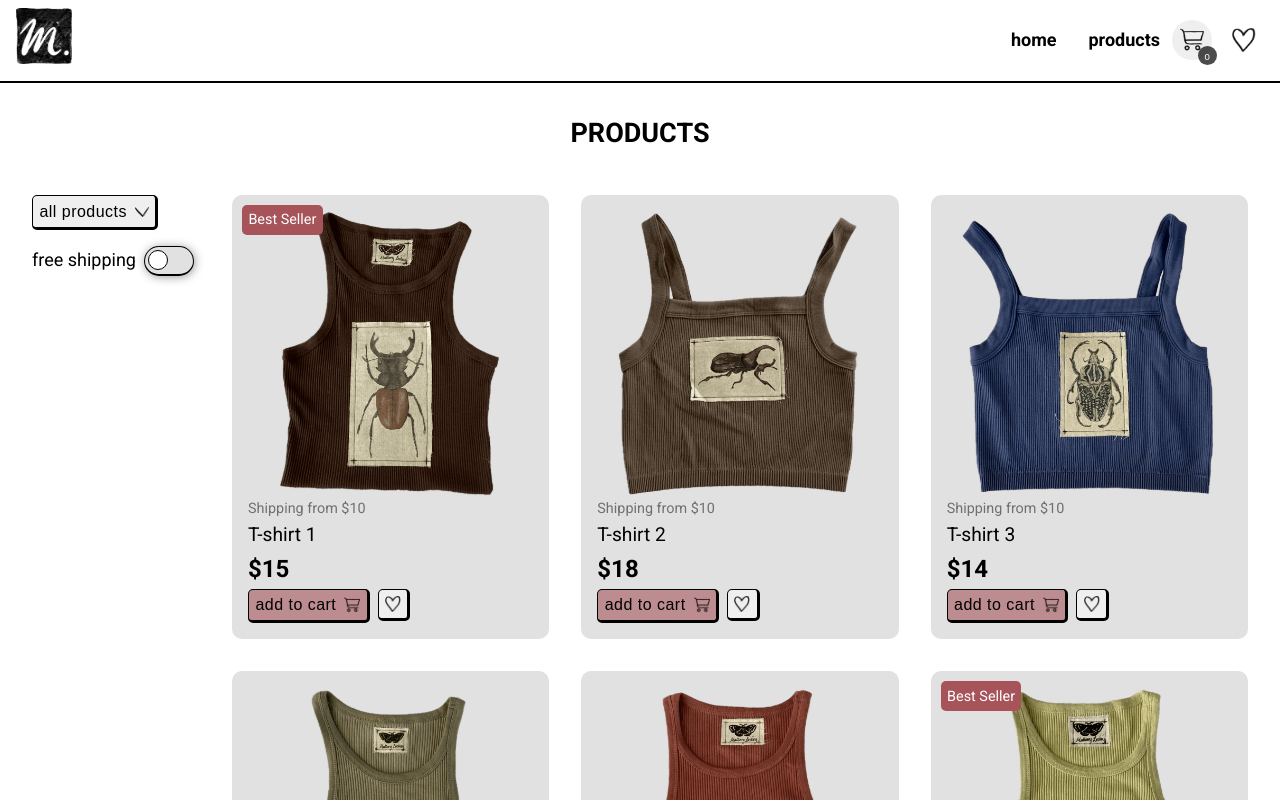
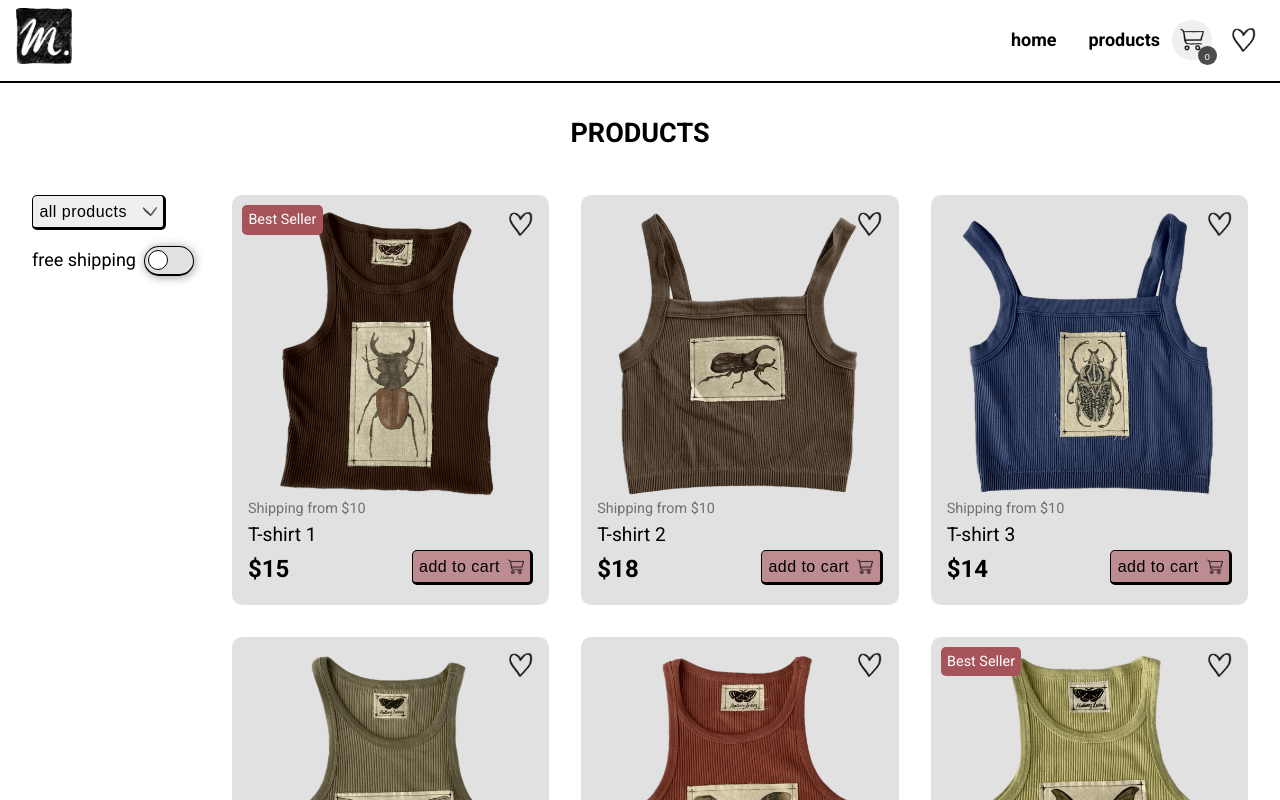
Before and after one commit to miranda-sanchez/motive-wear-ecommerce, a React (Create React App) app: page /products in a window 1280 px wide. Shown: the top 800 px of the page. Built offline with nearby package versions, Linux system fonts and the light colour scheme.

Commit message:
Add: changes in design of products

```diff
--- a/src/index.css
+++ b/src/index.css
@@ -261,9 +261,11 @@
   background-color: #e2e1e1;
   border-radius: 10px;
   text-transform: lowercase;
+  float: left;
 }
 .Products .selected-options-container li .delete-btn {
   background-color: #e2e1e1;
+  float: right;
 }
 .Products .options-container {
   margin-bottom: 1rem;
@@ -288,14 +290,26 @@
 .Products .products-container .card {
   position: relative;
 }
-.Products .products-container .card button {
-  display: flex;
-  justify-content: center;
-  align-items: center;
+.Products .products-container .card .price {
+  width: fit-content;
   float: left;
 }
-.Products .products-container .card button:first-of-type {
-  margin-right: 0.5rem;
+.Products .products-container .card .cart-btn {
+  float: right;
+}
+.Products .products-container .card .wishlist-btn {
+  position: absolute;
+  top: 10px;
+  right: 10px;
+  border: none;
+  background-color: transparent;
+}
+.Products .products-container .card .wishlist-btn img {
+  height: 1.5rem;
+}
+.Products .products-container .card .wishlist-btn:hover {
+  border-radius: 50%;
+  box-shadow: 5px 5px 40px #bdbdbd;
 }
 .Products .products-container .card .best-seller {
   position: absolute;
@@ -372,6 +386,9 @@
 }
 
 button {
+  display: flex;
+  justify-content: center;
+  align-items: center;
   border: 1px solid #000;
   border-bottom: 3px solid #000;
   border-right: 3px solid #000;
--- a/src/pages/Products.js
+++ b/src/pages/Products.js
@@ -128,6 +128,7 @@ const Products = ({
           <div className="dropdown" ref={dropdownRef}>
             <button
               className="dropdown-toggle-btn"
+              title="Select a category"
               type="button"
               onClick={handleToggle}
               aria-expanded={isOpen}
@@ -210,14 +211,14 @@ const Products = ({
                   <h3>{product.nameProduct}</h3>
                   <p className="price">${product.price}</p>
                   <button
-                    className="btn-action"
+                    className="btn-action cart-btn"
                     aria-label="Add to cart"
                     onClick={() => onAddProduct(product)}
                   >
                     Add to Cart
                     <img className="img-btn" src={imgCartBtn} alt="Cart icon" />
                   </button>
-                  <button title="Add to wishlist">
+                  <button className="wishlist-btn" title="Add to wishlist">
                     <img
                       className="img-btn"
                       src={imgHeartBtn}
--- a/src/styles/components/_buttons.scss
+++ b/src/styles/components/_buttons.scss
@@ -1,6 +1,9 @@
 @use "../base/_colors" as *;
+@use "../base/_mixins" as *;
 
 button {
+    @include flexbox(flex, center, center);
+
     border: 1px solid #000;
     border-bottom: 3px solid #000;
     border-right: 3px solid #000;
--- a/src/styles/components/_products.scss
+++ b/src/styles/components/_products.scss
@@ -17,9 +17,11 @@
             background-color: $gray;
             border-radius: 10px;
             text-transform: lowercase;
+            float: left;
 
             .delete-btn {
                 background-color: $gray;
+                float: right;
             }
         }
     }
@@ -39,6 +41,7 @@
                 float: left;
                 text-transform: lowercase;
 
+
             }
         }
     }
@@ -49,13 +52,34 @@
         gap: 2rem;
         .card {
             position: relative;
-            button {
-                @include flexbox(flex, center, center);
+
+            .price {
+                width: fit-content;
                 float: left;
+            }
 
-                &:first-of-type {
-                    margin-right: 0.5rem;
+            .cart-btn {
+                float: right;
+            }
+
+            .wishlist-btn {
+                position: absolute;
+                top: 10px;
+                right: 10px;
+
+                border: none;
+                background-color: transparent;
+
+                img {
+                    height:1.5rem;
                 }
+
+                &:hover {
+                    border-radius: 50%;
+                    box-shadow: 5px 5px 40px #bdbdbd;
+                }
+
+
             }
 
             .best-seller {
@@ -83,24 +107,23 @@
     .Products {
       .main-container {
         display: grid;
-        grid-template-columns: 200px 1fr; // Dos columnas: una de 200px y otra flexible (1fr)
-        grid-template-rows: auto auto; // Dos filas automáticas
+        grid-template-columns: 200px 1fr;
+        grid-template-rows: auto auto;
 
-        // Deja la primera columna de la primera fila vacía
         .empty-cell {
-          grid-column: 1 / 2; // Primera columna
-          grid-row: 1 / 2; // Primera fila
+          grid-column: 1 / 2;
+          grid-row: 1 / 2;
         }
 
         .selected-options-container {
-          grid-column: 2 / 3; // Segunda columna
-          grid-row: 1 / 2; // Primera fila
-          width: 100%; // Ocupar todo el ancho de la columna
+          grid-column: 2 / 3;
+          grid-row: 1 / 2;
+          width: 100%;
         }
 
         .options-container {
-          grid-column: 1 / 2; // Primera columna
-          grid-row: 2 / 3; // Segunda fila
+          grid-column: 1 / 2;
+          grid-row: 2 / 3;
           flex-direction: column;
           align-items: start;
 
@@ -112,8 +135,8 @@
         }
 
         .products-container {
-          grid-column: 2 / 3; // Segunda columna
-          grid-row: 2 / 3; // Segunda fila
+          grid-column: 2 / 3;
+          grid-row: 2 / 3;
         }
       }
     }
```
Also changed, not shown: 1 other file (tests, documents, lock files or other folders).
